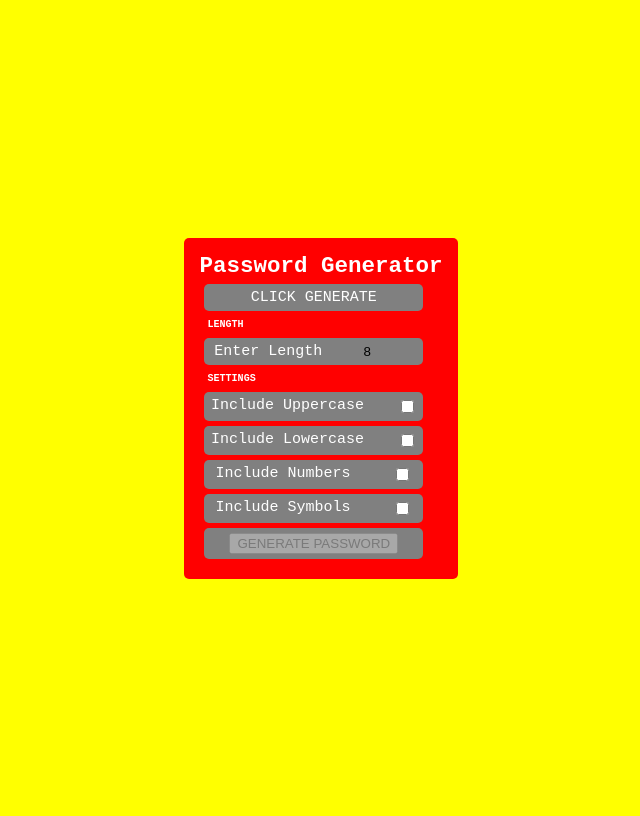
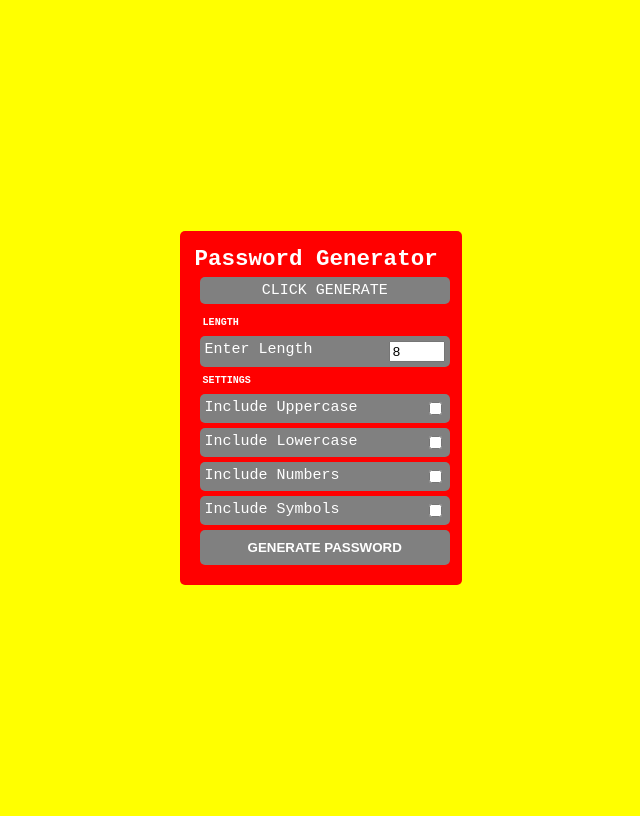
Before and after one commit to amits159/passwordGenerator, a PHP site: page / in a window 1280 px wide. Shown: the whole page, without its empty margins (319-959 px from the left). Run offline with PHP 8.4, Linux system fonts and the light colour scheme.

Commit message:
Update style.css

```diff
--- a/style.css
+++ b/style.css
@@ -12,19 +12,29 @@ body {
 #container {
     background-color: red;
     max-width: 20%;
+    min-width: 20%;
     padding: 15px;
     border-radius: 5px;
+    display: flex;
+    flex-direction: column;
+    justify-content: center;
 }
 
 div {
-    max-width: 90%;
+    max-width: 95%;
+    min-width: 95%;
     background-color: gray;
     display: flex;
-    flex-direction: row;
+    justify-content: space-between;
     border-radius: 5px;
-    padding: 5px 0px;
+    padding: 5px;
     margin: 5px;
-    justify-content: space-around;
+}
+
+.different {
+    display: flex;
+    justify-content: center;
+
 }
 
 h2 {
@@ -35,12 +45,18 @@ h6 {
     margin: 8px;
 }
 
-label {
-    text-align: left;
-    margin: 0 20px 0 0;
+button {
+    min-width: 100%;
+    max-width: 100%;
+    min-height: max-content;
+    background-color: gray;
+    border: none;
+    color: white;
+    font-weight: bold;
+    margin: 0px;
+    padding: 5px;
 }
 
-input {
-    background-color: gray;
-    border: none;
+button:hover {
+    text-shadow: 2px 2px 4px #000000;
 }
```
